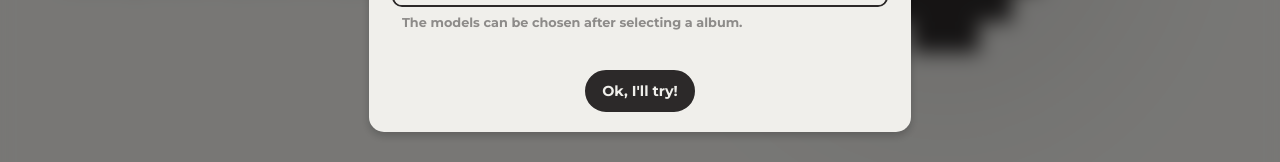
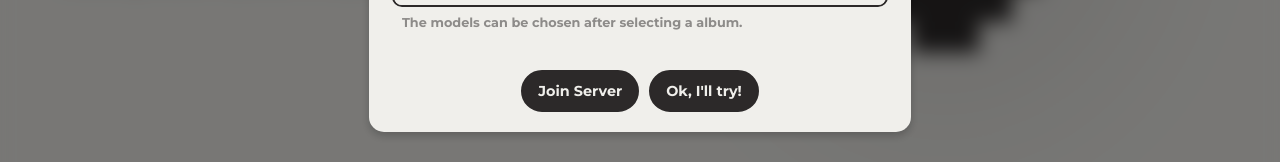
Before and after one commit to avictormorais/posterfy, a React (Vite) app in the folder client/: page / in a window 1280 px wide. Shown: the part 491-653 px from the top of the page. Built offline with nearby package versions, Linux system fonts and the light colour scheme; no server answers.

Commit message:
feat: add custom button support to AlertModal

```diff
--- a/client/src/components/Commom/AlertModal.jsx
+++ b/client/src/components/Commom/AlertModal.jsx
@@ -217,7 +217,7 @@ const Divisor = styled.div`
     opacity: 0.1;
 `;
 
-export default function AlertModal({ title, paragraph, imageURL, postImageText, canClose, confirmText, onConfirm, cancelText, onCancel, isClosing}){
+export default function AlertModal({ title, paragraph, imageURL, postImageText, canClose, confirmText, onConfirm, cancelText, onCancel, isClosing, customButton }){
 
     document.body.style.overflow = 'hidden';
 
@@ -254,20 +254,27 @@ export default function AlertModal({ title, paragraph, imageURL, postImageText,
                     </PostImageText>
                 )}
 
+                <ButtonsContainer style={{ justifyContent: "center" }}>
+                    {customButton && (
+                        <FilledButton onClick={() => window.open(customButton.url, '_blank')}>
+                            {customButton.text}
+                        </FilledButton>
+                    )}
                     {cancelText && confirmText ? (
-                    <ButtonsContainer>
+                        <>
                             <OutlinedButton onClick={onCancel}>{cancelText}</OutlinedButton>
                             <FilledButton onClick={onConfirm}>{confirmText}</FilledButton>
-                    </ButtonsContainer>
+                        </>
                     ) : (
-                    <ButtonsContainer style={{ justifyContent: "center" }}>
+                        <>
                             {cancelText ? (
                                 <FilledButton onClick={onCancel}>{cancelText}</FilledButton>
                             ) : (
-                            <FilledButton onClick={onConfirm}>{confirmText}</FilledButton>
+                                confirmText && <FilledButton onClick={onConfirm}>{confirmText}</FilledButton>
+                            )}
+                        </>
                     )}
                 </ButtonsContainer>
-                )}
             </Container>
         </Background>
     )
--- a/client/src/contexts/AlertsContext.jsx
+++ b/client/src/contexts/AlertsContext.jsx
@@ -28,25 +28,29 @@ export const ModalProvider = ({ children }) => {
                 title: '🚀 Pre-made models',
                 paragraph: 'Pre-made models allow you to quickly create posters based on existing templates. Choose a template, customize it, and generate your poster in seconds.',
                 confirmText: 'Ok, I\'ll try!',
-                postImageText: 'The models can be chosen after selecting a album.'
+                postImageText: 'The models can be chosen after selecting a album.',
+                customButtonText: 'Join Server'
             },
             pt: {
                 title: '🚀 Modelos pré-definidos',
                 paragraph: 'Os modelos pré-definidos permitem que você crie rapidamente pôsteres baseados em templates existentes. Escolha um modelo, personalize-o e gere seu pôster em segundos.',
                 confirmText: 'Ok, vou tentar!',
-                postImageText: 'Os modelos podem ser escolhidos após selecionar um álbum.'
+                postImageText: 'Os modelos podem ser escolhidos após selecionar um álbum.',
+                customButtonText: 'Entrar no servidor'
             },
             es: {
                 title: '🚀 Modelos predefinidos',
                 paragraph: 'Los modelos predefinidos te permiten crear rápidamente pósters basados en plantillas existentes. Elige una plantilla, personalízala y genera tu póster en segundos.',
                 confirmText: '¡Ok, lo intentaré!',
-                postImageText: 'Los modelos se pueden elegir después de seleccionar un álbum.'
+                postImageText: 'Los modelos se pueden elegir después de seleccionar un álbum.',
+                customButtonText: 'Unirse al servidor'
             },
             zh: {
                 title: '🚀 预制模型',
                 paragraph: '预制模型允许您基于现有模板快速创建海报。选择一个模板，自定义它，并在几秒钟内生成您的海报。',
                 confirmText: '好的，我试试！',
-                postImageText: '可以在选择专辑后选择模型。'
+                postImageText: '可以在选择专辑后选择模型。',
+                customButtonText: '加入服务器'
             }
         };
 
@@ -55,7 +59,7 @@ export const ModalProvider = ({ children }) => {
 
         return {
             id: 'default-premade-models',
-            persistentId: 'premade-models-intro',
+            persistentId: 'premade-models-intro-1',
             title: langData.title,
             paragraph: langData.paragraph,
             imageURL: Models,
@@ -63,7 +67,11 @@ export const ModalProvider = ({ children }) => {
             confirmText: langData.confirmText,
             canClose: true,
             type: 'alert',
-            limitDate: '2025-11-11T23:59:59.999Z'
+            limitDate: '2025-11-11T23:59:59.999Z',
+            customButton: {
+                text: langData.customButtonText,
+                url: 'https://discord.gg/example'
+            }
         };
     };
 
@@ -193,6 +201,7 @@ export const ModalProvider = ({ children }) => {
                     cancelText={modal.cancelText || null}
                     onCancel={modal.cancelText ? handleCancel : (modal.canClose ? closeModal : null)}
                     isClosing={isClosing}
+                    customButton={modal.customButton}
                 />
             )}
         </ModalContext.Provider>
```
Also changed, not shown: 1 other file (tests, documents, lock files or other folders). Lines whose indentation alone changed are shown as unchanged.
